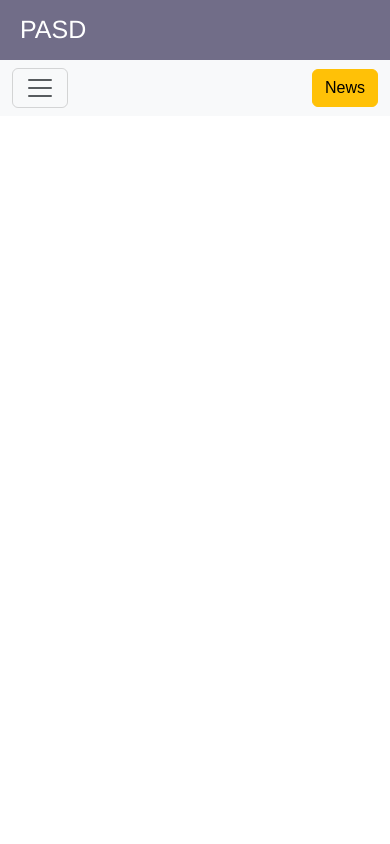
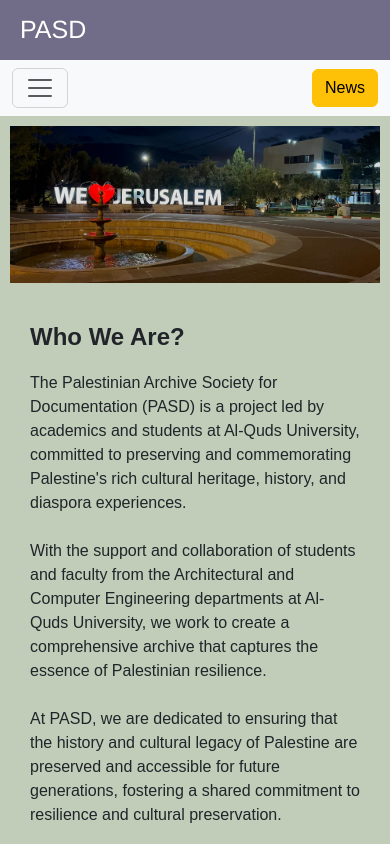
Before and after one commit to AhmadAbuAlhlawa/PASD, a React (Create React App) app in the folder pasd/: page /about-us in a window 390 px wide. Shown: the top 844 px of the page. Built offline with nearby package versions, Linux system fonts and the light colour scheme.

Commit message:
Create about us pagr

```diff
--- /dev/null
+++ b/pasd/src/AboutUs.jsx
@@ -0,0 +1,25 @@
+import React from 'react'
+import './css/About_us.css'
+const AboutUs = () => {
+  return (
+    <div className='about_us'>
+        <div className="about_us_container">
+            <img src={'http://localhost:3000/imge/about_us_img.jpg'} alt="about_us image" />
+            <div className='data'>
+                <h2>Who We Are?</h2>
+                <p>
+                The Palestinian Archive Society for Documentation (PASD) is a project led by academics and students at Al-Quds University, committed to preserving and commemorating Palestine's rich cultural heritage, history, and diaspora experiences.
+                <br />
+                <br />
+                With the support and collaboration of students and faculty from the Architectural and Computer Engineering departments at Al-Quds University, we work to create a comprehensive archive that captures the essence of Palestinian resilience.
+                <br />
+                <br />
+                At PASD, we are dedicated to ensuring that the history and cultural legacy of Palestine are preserved and accessible for future generations, fostering a shared commitment to resilience and cultural preservation.
+                </p>
+            </div>
+        </div>
+    </div>
+  )
+}
+
+export default AboutUs
--- a/pasd/src/App.js
+++ b/pasd/src/App.js
@@ -5,6 +5,7 @@ import Navbar from './components/Navbar';
 import Navbar2 from './components/Navbar2';
 import Buildings from './Buildings';
 import BuildingDetails from './BuildingDetails';
+import AboutUs from './AboutUs';
 import Main from "./Main";
 import Footer from './components/Footer';
 
@@ -19,6 +20,7 @@ function App() {
             <Routes>
               <Route path="/" element={<Main />} />
               <Route path="/Buildings" exact element={<Buildings />} />
+              <Route path="/about-us" element={ <AboutUs />} />
               <Route path="/Buildings/:id" element={<BuildingDetails />} />
               <Route path="/Cities" element={"cities element"} />
             </Routes>
--- /dev/null
+++ b/pasd/src/css/About_us.css
@@ -0,0 +1,80 @@
+.about_us {
+    /* padding: 20px; */
+    background: #aaba9fba;
+}
+.about_us_container{
+    max-width: 1600px;
+}
+.about_us_container .data{
+    padding: 40px 20px;
+}
+.about_us_container h2 {
+    margin-bottom: 30px;
+    font-size: 40px;
+    font-weight: bold;
+}
+.about_us_container p {
+    font-size: 25px;
+    margin-bottom: 0;
+}
+.about_us_container img {
+    width: 100%;
+    max-height: 450px;
+    object-fit: cover;
+}
+
+/* Responsive styles */
+@media (max-width: 1200px) {
+    .about_us_container h2 {
+        font-size: 35px;
+    }
+    .about_us_container p {
+        font-size: 22px;
+    }
+    .about_us_container img {
+        max-height: 400px;
+    }
+}
+
+@media (max-width: 992px) {
+    .about_us_container {
+        padding: 15px;
+    }
+    .about_us_container h2 {
+        font-size: 30px;
+    }
+    .about_us_container p {
+        font-size: 20px;
+    }
+    .about_us_container img {
+        max-height: 350px;
+    }
+}
+
+@media (max-width: 768px) {
+    .about_us_container h2 {
+        font-size: 28px;
+        margin-bottom: 20px;
+    }
+    .about_us_container p {
+        font-size: 18px;
+    }
+    .about_us_container img {
+        max-height: 300px;
+    }
+}
+
+@media (max-width: 576px) {
+    .about_us_container {
+        padding: 10px;
+    }
+    .about_us_container h2 {
+        font-size: 24px;
+    }
+    .about_us_container p {
+        font-size: 16px;
+    }
+    .about_us_container img {
+        max-height: 250px;
+    }
+}
```
Also changed, not shown: pasd/public/imge/about_us_img.jpg (added).
